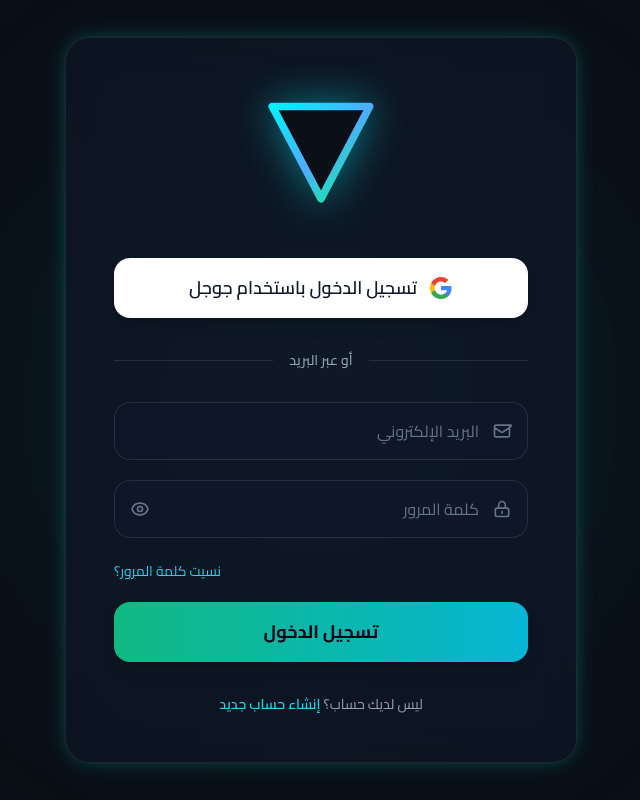
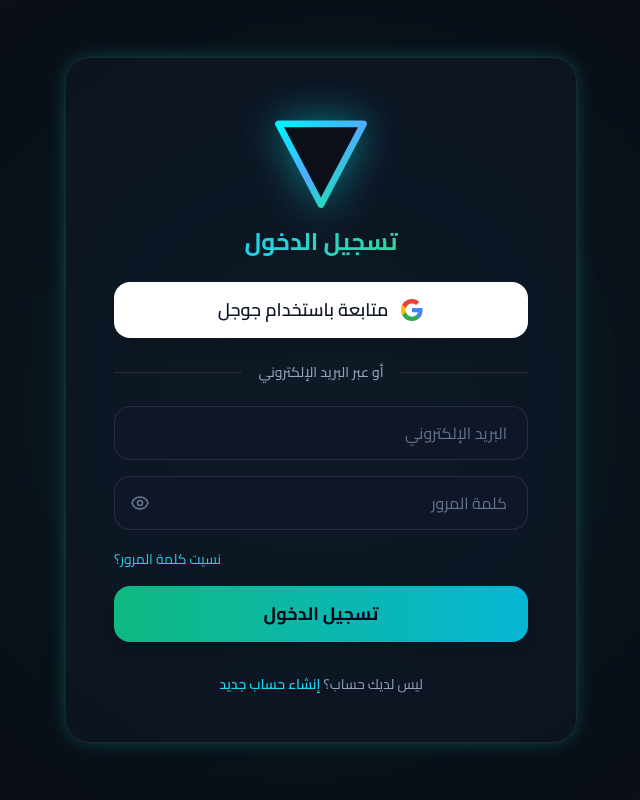
Before and after one commit to DRT123h/AI, a Next.js app: page / in a window 1280 px wide. Shown: the whole page, without its empty margins (366-1006 px from the left). Built offline with nearby package versions, Linux system fonts and the light colour scheme.

Commit message:
Update page.jsx

```diff
--- a/app/page.jsx
+++ b/app/page.jsx
@@ -19,7 +19,6 @@ function BrandLogo({ className = "w-28 h-28" }) {
           <stop offset="100%" stopColor="#00ff87" />
         </linearGradient>
       </defs>
-      {/* Triangle outline with neon gradient, filled with matching dark background */}
       <polygon
         points="50,88 12,16 88,16"
         fill="#0b0f17"
@@ -31,14 +30,92 @@ function BrandLogo({ className = "w-28 h-28" }) {
   );
 }
 
-export default function LoginPage() {
+export default function AuthPage() {
+  // Modes: 'login' | 'signup' | 'forgot' | 'verify_otp'
+  const [mode, setMode] = useState('login');
+
+  // Form fields
+  const [name, setName] = useState('');
   const [email, setEmail] = useState('');
   const [password, setPassword] = useState('');
+  const [otpCode, setOtpCode] = useState('');
   const [showPassword, setShowPassword] = useState(false);
 
-  const handleSubmit = (e) => {
+  // UI States
+  const [isLoading, setIsLoading] = useState(false);
+  const [statusMessage, setStatusMessage] = useState({ type: '', text: '' });
+
+  // Handle Form Submission
+  const handleSubmit = async (e) => {
     e.preventDefault();
-    // Handle email/password login logic if needed
+    setIsLoading(true);
+    setStatusMessage({ type: '', text: '' });
+
+    try {
+      if (mode === 'login') {
+        // Sign In Logic
+        const res = await signIn('credentials', {
+          redirect: false,
+          email,
+          password,
+        });
+
+        if (res?.error) {
+          setStatusMessage({ type: 'error', text: 'البريد الإلكتروني أو كلمة المرور غير صحيحة.' });
+        } else {
+          setStatusMessage({ type: 'success', text: 'تم تسجيل الدخول بنجاح! جاري التوجيه...' });
+        }
+      } else if (mode === 'signup') {
+        // Sign Up Logic
+        const res = await fetch('/api/auth/signup', {
+          method: 'POST',
+          headers: { 'Content-Type': 'application/json' },
+          body: JSON.stringify({ name, email, password }),
+        });
+        const data = await res.json();
+
+        if (!res.ok) {
+          setStatusMessage({ type: 'error', text: data.message || 'حدث خطأ أثناء إنشاء الحساب.' });
+        } else {
+          setStatusMessage({ type: 'success', text: 'تم إنشاء الحساب بنجاح! يمكنك الآن تسجيل الدخول.' });
+          setTimeout(() => setMode('login'), 2000);
+        }
+      } else if (mode === 'forgot') {
+        // Send OTP / Reset Code Logic
+        const res = await fetch('/api/auth/forgot-password', {
+          method: 'POST',
+          headers: { 'Content-Type': 'application/json' },
+          body: JSON.stringify({ email }),
+        });
+        const data = await res.json();
+
+        if (!res.ok) {
+          setStatusMessage({ type: 'error', text: data.message || 'لم نتمكن من إرسال الرمز، تحقق من البريد.' });
+        } else {
+          setStatusMessage({ type: 'success', text: 'تم إرسال رمز التحقق المكون من 6 أرقام إلى بريدك الإلكتروني!' });
+          setMode('verify_otp');
+        }
+      } else if (mode === 'verify_otp') {
+        // Verify OTP Logic
+        const res = await fetch('/api/auth/reset-password', {
+          method: 'POST',
+          headers: { 'Content-Type': 'application/json' },
+          body: JSON.stringify({ email, otpCode, newPassword: password }),
+        });
+        const data = await res.json();
+
+        if (!res.ok) {
+          setStatusMessage({ type: 'error', text: data.message || 'الرمز غير صحيح أو انتهت صلاحيته.' });
+        } else {
+          setStatusMessage({ type: 'success', text: 'تم تغيير كلمة المرور بنجاح! قم بتسجيل الدخول الآن.' });
+          setTimeout(() => setMode('login'), 2000);
+        }
+      }
+    } catch (err) {
+      setStatusMessage({ type: 'error', text: 'حدث خطأ في الاتصال بالسيرفر.' });
+    } finally {
+      setIsLoading(false);
+    }
   };
 
   return (
@@ -48,76 +125,96 @@ export default function LoginPage() {
       <div className="absolute bottom-1/4 left-1/3 h-96 w-96 bg-emerald-500/10 blur-[140px] pointer-events-none rounded-full" />
 
       <main className="w-full max-w-lg glass-panel rounded-3xl p-8 sm:p-12 border border-white/10 shadow-2xl neon-glow relative z-10 flex flex-col items-center">
-        {/* Logo without white background */}
-        <div className="mb-8 flex flex-col items-center">
-          <BrandLogo className="w-32 h-32 mb-3" />
+
+        {/* Logo */}
+        <div className="mb-6 flex flex-col items-center">
+          <BrandLogo className="w-28 h-28 mb-2" />
+          <h1 className="text-2xl font-bold bg-gradient-to-r from-cyan-400 to-emerald-400 bg-clip-text text-transparent">
+            {mode === 'login' && 'تسجيل الدخول'}
+            {mode === 'signup' && 'إنشاء حساب جديد'}
+            {mode === 'forgot' && 'استعادة كلمة المرور'}
+            {mode === 'verify_otp' && 'إدخال رمز التحقق'}
+          </h1>
         </div>
 
-        {/* Google Sign-in Button */}
+        {/* Status Message */}
+        {statusMessage.text && (
+          <div className={`w-full mb-6 p-4 rounded-2xl text-sm font-medium border text-center ${
+            statusMessage.type === 'error'
+              ? 'bg-rose-500/10 border-rose-500/30 text-rose-300'
+              : 'bg-emerald-500/10 border-emerald-500/30 text-emerald-300'
+          }`}>
+            {statusMessage.text}
+          </div>
+        )}
+
+        {/* Google Sign-in Button (Shown in Login and Signup modes) */}
+        {(mode === 'login' || mode === 'signup') && (
+          <>
             <button
               onClick={() => signIn('google')}
               type="button"
-          className="w-full flex items-center justify-center gap-3 bg-white text-slate-900 font-semibold text-lg py-4 px-6 rounded-2xl shadow-lg hover:bg-slate-100 transition-all hover:scale-[1.01] active:scale-[0.99]"
+              className="w-full flex items-center justify-center gap-3 bg-white text-slate-900 font-semibold text-base sm:text-lg py-3.5 px-6 rounded-2xl shadow-lg hover:bg-slate-100 transition-all hover:scale-[1.01] active:scale-[0.99]"
             >
               <svg className="w-6 h-6" viewBox="0 0 24 24">
-            <path
-              fill="#4285F4"
-              d="M22.56 12.25c0-.78-.07-1.53-.2-2.25H12v4.26h5.92c-.26 1.37-1.04 2.53-2.21 3.31v2.77h3.57c2.08-1.92 3.28-4.74 3.28-8.09z"
-            />
-            <path
-              fill="#34A853"
-              d="M12 23c2.97 0 5.46-.98 7.28-2.66l-3.57-2.77c-.98.66-2.23 1.06-3.71 1.06-2.86 0-5.29-1.93-6.16-4.53H2.18v2.84C3.99 20.53 7.7 23 12 23z"
-            />
-            <path
-              fill="#FBBC05"
-              d="M5.84 14.09c-.22-.66-.35-1.36-.35-2.09s.13-1.43.35-2.09V7.06H2.18C1.43 8.55 1 10.22 1 12s.43 3.45 1.18 4.94l2.85-2.22.81-.63z"
-            />
-            <path
-              fill="#EA4335"
-              d="M12 5.38c1.62 0 3.06.56 4.21 1.64l3.15-3.15C17.45 2.09 14.97 1 12 1 7.7 1 3.99 3.47 2.18 7.06l3.66 2.84c.87-2.6 3.3-4.52 6.16-4.52z"
-            />
+                <path fill="#4285F4" d="M22.56 12.25c0-.78-.07-1.53-.2-2.25H12v4.26h5.92c-.26 1.37-1.04 2.53-2.21 3.31v2.77h3.57c2.08-1.92 3.28-4.74 3.28-8.09z" />
+                <path fill="#34A853" d="M12 23c2.97 0 5.46-.98 7.28-2.66l-3.57-2.77c-.98.66-2.23 1.06-3.71 1.06-2.86 0-5.29-1.93-6.16-4.53H2.18v2.84C3.99 20.53 7.7 23 12 23z" />
+                <path fill="#FBBC05" d="M5.84 14.09c-.22-.66-.35-1.36-.35-2.09s.13-1.43.35-2.09V7.06H2.18C1.43 8.55 1 10.22 1 12s.43 3.45 1.18 4.94l2.85-2.22.81-.63z" />
+                <path fill="#EA4335" d="M12 5.38c1.62 0 3.06.56 4.21 1.64l3.15-3.15C17.45 2.09 14.97 1 12 1 7.7 1 3.99 3.47 2.18 7.06l3.66 2.84c.87-2.6 3.3-4.52 6.16-4.52z" />
               </svg>
-          تسجيل الدخول باستخدام جوجل
+              متابعة باستخدام جوجل
             </button>
 
-        {/* Divider */}
-        <div className="w-full flex items-center my-8">
+            <div className="w-full flex items-center my-6">
               <div className="flex-1 border-t border-white/10" />
-          <span className="px-4 text-sm text-slate-400 font-medium">أو عبر البريد</span>
+              <span className="px-4 text-xs sm:text-sm text-slate-400 font-medium">أو عبر البريد الإلكتروني</span>
               <div className="flex-1 border-t border-white/10" />
             </div>
+          </>
+        )}
 
-        {/* Form */}
-        <form onSubmit={handleSubmit} className="w-full space-y-5">
+        {/* Dynamic Form */}
+        <form onSubmit={handleSubmit} className="w-full space-y-4">
+
+          {/* Full Name field (Signup mode only) */}
+          {mode === 'signup' && (
             <div>
-            <div className="relative">
+              <input
+                type="text"
+                value={name}
+                onChange={(e) => setName(e.target.value)}
+                placeholder="الاسم الكامل"
+                className="w-full bg-slate-900/80 border border-white/10 rounded-2xl py-3.5 px-5 text-base text-slate-100 placeholder:text-slate-500 focus:outline-none focus:border-cyan-400 transition-colors"
+                required
+              />
+            </div>
+          )}
+
+          {/* Email field (All modes except verify_otp) */}
+          {mode !== 'verify_otp' && (
+            <div>
               <input
                 type="email"
                 value={email}
                 onChange={(e) => setEmail(e.target.value)}
                 placeholder="البريد الإلكتروني"
-                className="w-full bg-slate-900/80 border border-white/10 rounded-2xl py-4 px-5 pr-12 text-base text-slate-100 placeholder:text-slate-500 focus:outline-none focus:border-cyan-400 transition-colors"
+                className="w-full bg-slate-900/80 border border-white/10 rounded-2xl py-3.5 px-5 text-base text-slate-100 placeholder:text-slate-500 focus:outline-none focus:border-cyan-400 transition-colors"
                 required
               />
-              <svg className="w-5 h-5 absolute right-4 top-1/2 -translate-y-1/2 text-slate-500" fill="none" viewBox="0 0 24 24" stroke="currentColor">
-                <path strokeLinecap="round" strokeLinejoin="round" strokeWidth="2" d="M3 8l7.89 5.26a2 2 0 002.22 0L21 8M5 19h14a2 2 0 002-2V7a2 2 0 002-2H5a2 2 0 00-2 2v10a2 2 0 002 2z" />
-              </svg>
             </div>
-          </div>
+          )}
 
-          <div>
+          {/* Password field (Login, Signup, and verify_otp modes) */}
+          {mode !== 'forgot' && (
             <div className="relative">
               <input
                 type={showPassword ? "text" : "password"}
                 value={password}
                 onChange={(e) => setPassword(e.target.value)}
-                placeholder="كلمة المرور"
-                className="w-full bg-slate-900/80 border border-white/10 rounded-2xl py-4 px-5 pr-12 pl-12 text-base text-slate-100 placeholder:text-slate-500 focus:outline-none focus:border-cyan-400 transition-colors"
+                placeholder={mode === 'verify_otp' ? "كلمة المرور الجديدة" : "كلمة المرور"}
+                className="w-full bg-slate-900/80 border border-white/10 rounded-2xl py-3.5 px-5 pl-12 text-base text-slate-100 placeholder:text-slate-500 focus:outline-none focus:border-cyan-400 transition-colors"
                 required
               />
-              <svg className="w-5 h-5 absolute right-4 top-1/2 -translate-y-1/2 text-slate-500" fill="none" viewBox="0 0 24 24" stroke="currentColor">
-                <path strokeLinecap="round" strokeLinejoin="round" strokeWidth="2" d="M12 15v2m-6 4h12a2 2 0 002-2v-6a2 2 0 00-2-2H6a2 2 0 00-2 2v6a2 2 0 002 2zm10-10V7a4 4 0 00-8 0v4h8z" />
-              </svg>
               <button
                 type="button"
                 onClick={() => setShowPassword(!showPassword)}
@@ -129,28 +226,86 @@ export default function LoginPage() {
                 </svg>
               </button>
             </div>
+          )}
+
+          {/* OTP Code field (verify_otp mode only) */}
+          {mode === 'verify_otp' && (
+            <div>
+              <input
+                type="text"
+                maxLength={6}
+                value={otpCode}
+                onChange={(e) => setOtpCode(e.target.value)}
+                placeholder="أدخل رمز التحقق (6 أرقام)"
+                className="w-full bg-slate-900/80 border border-white/10 rounded-2xl py-3.5 px-5 text-center text-xl font-mono tracking-widest text-cyan-300 placeholder:text-slate-500 focus:outline-none focus:border-cyan-400 transition-colors"
+                required
+              />
             </div>
+          )}
 
+          {/* Forgot Password Link (Login mode only) */}
+          {mode === 'login' && (
             <div className="text-left">
-            <a href="#" className="text-sm text-cyan-400 hover:underline">
+              <button
+                type="button"
+                onClick={() => { setMode('forgot'); setStatusMessage({ type: '', text: '' }); }}
+                className="text-sm text-cyan-400 hover:underline"
+              >
                 نسيت كلمة المرور؟
-            </a>
+              </button>
             </div>
+          )}
 
+          {/* Submit Button */}
           <button
             type="submit"
-            className="w-full bg-gradient-to-r from-emerald-500 to-cyan-500 hover:from-emerald-400 hover:to-cyan-400 text-slate-950 font-bold text-lg py-4 px-6 rounded-2xl shadow-lg transition-all hover:scale-[1.01] active:scale-[0.99] mt-2"
+            disabled={isLoading}
+            className="w-full bg-gradient-to-r from-emerald-500 to-cyan-500 hover:from-emerald-400 hover:to-cyan-400 text-slate-950 font-bold text-base sm:text-lg py-3.5 px-6 rounded-2xl shadow-lg transition-all hover:scale-[1.01] active:scale-[0.99] mt-2 disabled:opacity-50"
+          >
+            {isLoading ? 'جاري التحميل...' : (
+              mode === 'login' ? 'تسجيل الدخول' :
+              mode === 'signup' ? 'إنشاء حساب' :
+              mode === 'forgot' ? 'إرسال رمز التحقق' : 'حفظ كلمة المرور الجديدة'
+            )}
+          </button>
+        </form>
+
+        {/* Toggle Mode Links */}
+        <div className="mt-8 text-center text-sm text-slate-400">
+          {mode === 'login' && (
+            <p>
+              ليس لديك حساب؟{" "}
+              <button
+                onClick={() => { setMode('signup'); setStatusMessage({ type: '', text: '' }); }}
+                className="text-cyan-400 font-semibold hover:underline"
+              >
+                إنشاء حساب جديد
+              </button>
+            </p>
+          )}
+
+          {mode === 'signup' && (
+            <p>
+              لديك حساب بالفعل؟{" "}
+              <button
+                onClick={() => { setMode('login'); setStatusMessage({ type: '', text: '' }); }}
+                className="text-cyan-400 font-semibold hover:underline"
               >
                 تسجيل الدخول
               </button>
-        </form>
+            </p>
+          )}
 
-        <p className="mt-8 text-center text-sm text-slate-400">
-          ليس لديك حساب؟{" "}
-          <a href="#" className="text-cyan-400 font-semibold hover:underline">
-            إنشاء حساب جديد
-          </a>
-        </p>
+          {(mode === 'forgot' || mode === 'verify_otp') && (
+            <button
+              onClick={() => { setMode('login'); setStatusMessage({ type: '', text: '' }); }}
+              className="text-cyan-400 font-semibold hover:underline"
+            >
+              العودة لشاشة تسجيل الدخول
+            </button>
+          )}
+        </div>
+
       </main>
     </div>
   );
```
Lines whose indentation alone changed are shown as unchanged.
